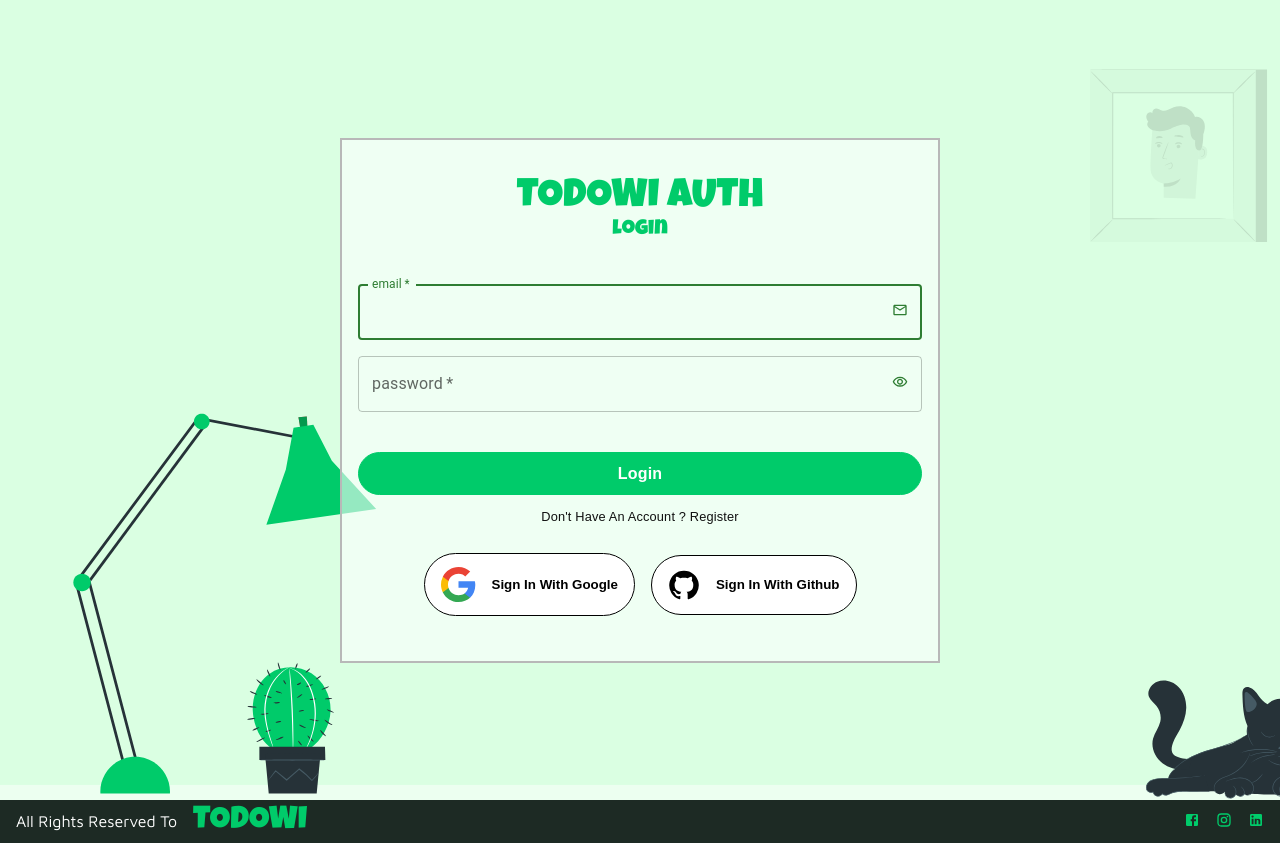
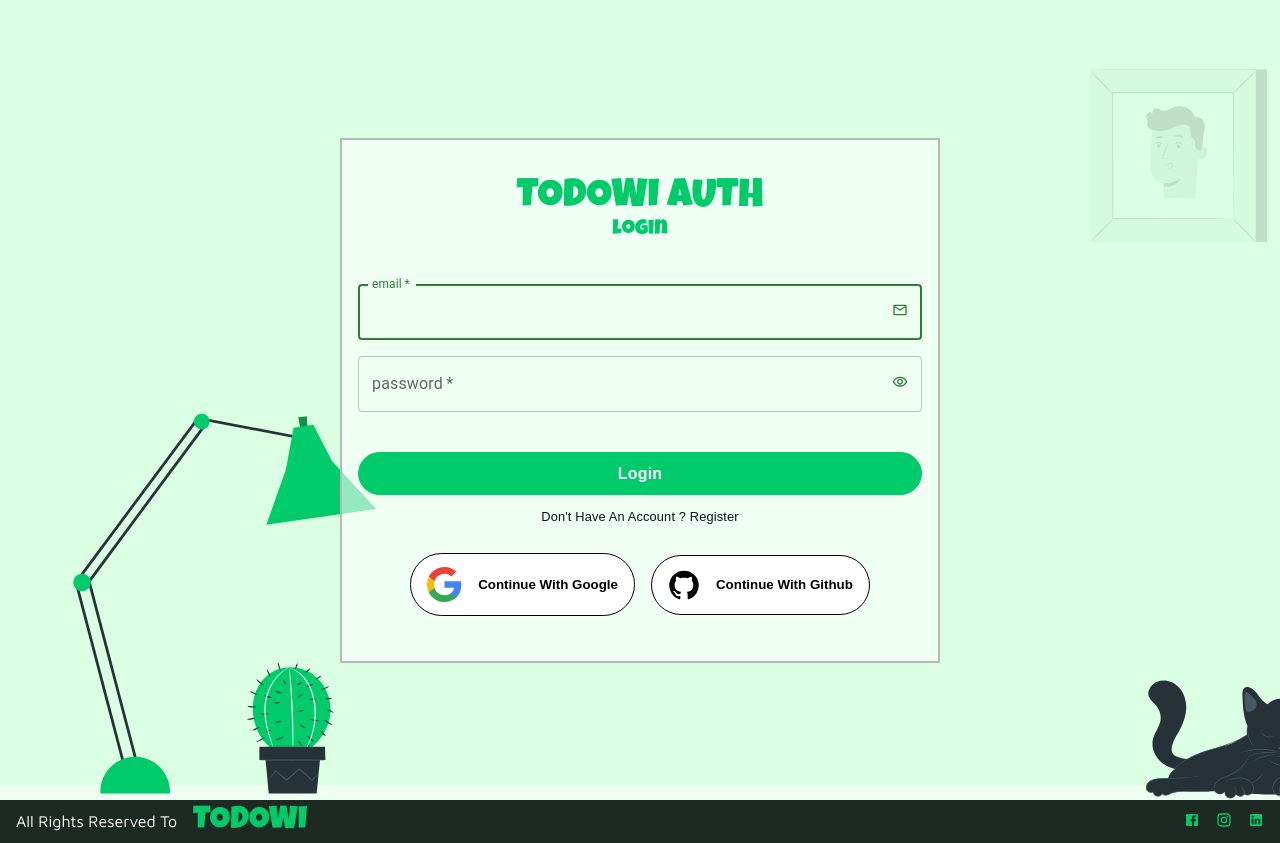
Before and after one commit to Dabaghi-Anass/todowi-app, a React (Vite) app: page /auth/login in a window 1280 px wide. Built offline with nearby package versions, Linux system fonts and the light colour scheme.

Commit message:
last time hh

```diff
--- a/src/components/app-navigation.tsx
+++ b/src/components/app-navigation.tsx
@@ -14,7 +14,6 @@ export function AppNavBar() {
     (async () => {
       setUser(await currentUser());
     })();
-    console.log(user);
   }, []);
   return (
     <nav>
--- a/src/components/loginhandler.tsx
+++ b/src/components/loginhandler.tsx
@@ -195,7 +195,7 @@ function LoginHandler() {
                     onClick={signWithGoogle}
                   >
                     <GoogleSvg />
-                    sign in with google
+                    continue with google
                   </button>
                   <button
                     role="button"
@@ -203,7 +203,7 @@ function LoginHandler() {
                     onClick={signWithGitHub}
                   >
                     <AppIcon name="GitHub" />
-                    sign in with github
+                   continue with github
                   </button>
                 </div>
               </div>
--- a/src/components/registerhandler.tsx
+++ b/src/components/registerhandler.tsx
@@ -278,7 +278,7 @@ export default function RegisterHandler() {
                       onClick={signWithGoogle}
                     >
                       <GoogleSvg />
-                      sign up with google
+                      continue with google
                     </button>
                     <button
                       role="button"
@@ -286,7 +286,7 @@ export default function RegisterHandler() {
                       onClick={signWithGitHub}
                     >
                       <AppIcon name="GitHub" />
-                      sign up with github
+                      continue with github
                     </button>
                   </div>
                 </div>
--- a/src/components/user-profile.tsx
+++ b/src/components/user-profile.tsx
@@ -1,5 +1,5 @@
 import "../sass/_userprofile.scss";
-import maleImg from "../assets/pngs/male.jpg";
+import maleImg from "../assets/pngs/man.png";
 import AppIcon from "./app-icon";
 import { AppLink } from "./app-link";
 import { useEffect, useState } from "react";
@@ -31,10 +31,7 @@ const UserProfile = () => {
           setExpanded((p) => !expanded);
         }}
       >
-        <picture>
-          <img src={user?.photoURL || ""} alt="" />
-          <img src={maleImg} alt="" />
-        </picture>
+        <img src={user.photoURL || maleImg} />
       </div>
       {expanded && (
         <section className="profile">
@@ -42,11 +39,7 @@ const UserProfile = () => {
             <div className="profile-head">
               <div className="profile-infos">
                 <div className="profile-img">
-                  <picture>
-                    <img src={user?.photoURL || ""} alt="" />
-                    <img src={maleImg} alt="" />
-                  </picture>
-                  {/* <img src={user.photoURL || maleImg} /> */}
+                  <img src={user.photoURL || maleImg} />
                 </div>
                 <div className="profile-credentiels">
                   <span className="user-name">{user?.displayName}</span>
--- a/src/sass/_userprofile.scss
+++ b/src/sass/_userprofile.scss
@@ -114,7 +114,6 @@ section.profile {
   width: 2rem;
   aspect-ratio: 1;
   cursor: pointer;
-  background: $green;
   border-radius: 100%;
   color: white;
   font-weight: bold;
```
Also changed, not shown: src/assets/pngs/male.jpg (deleted), src/assets/pngs/man.png (added).
